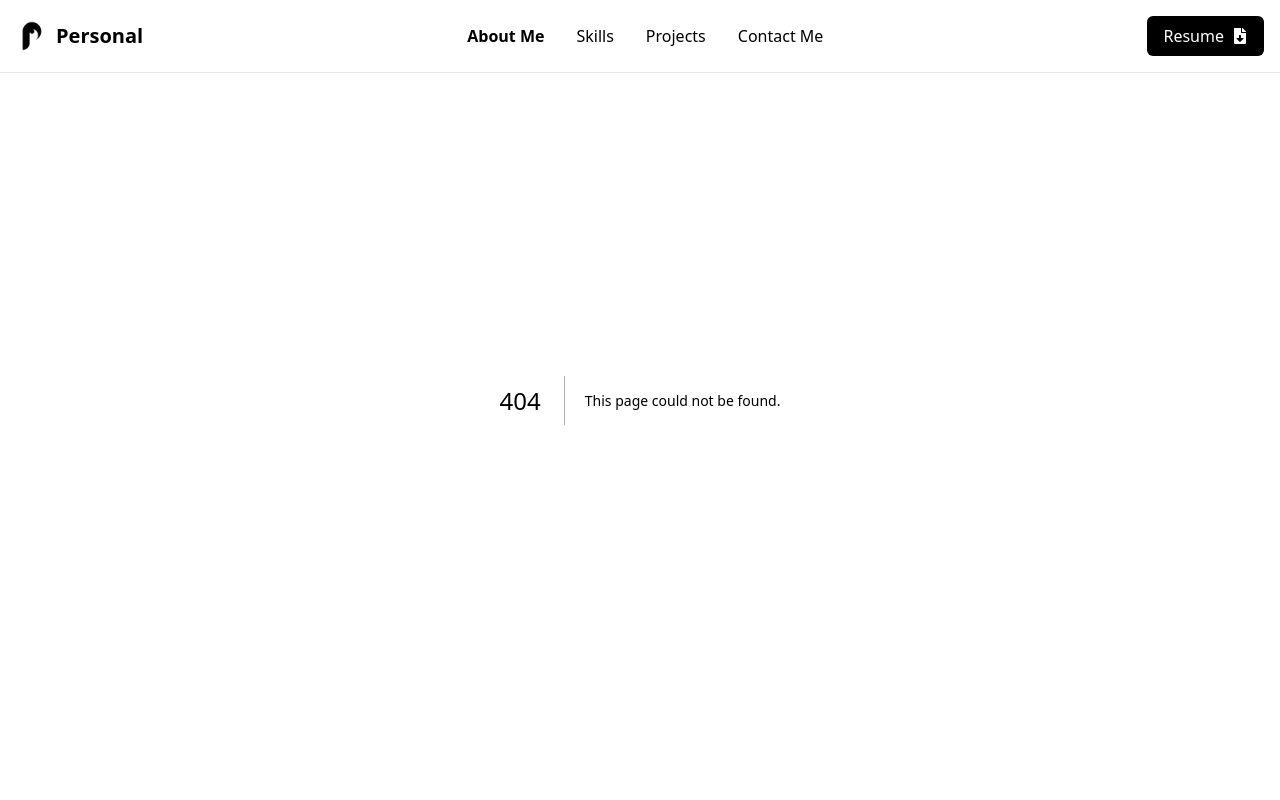
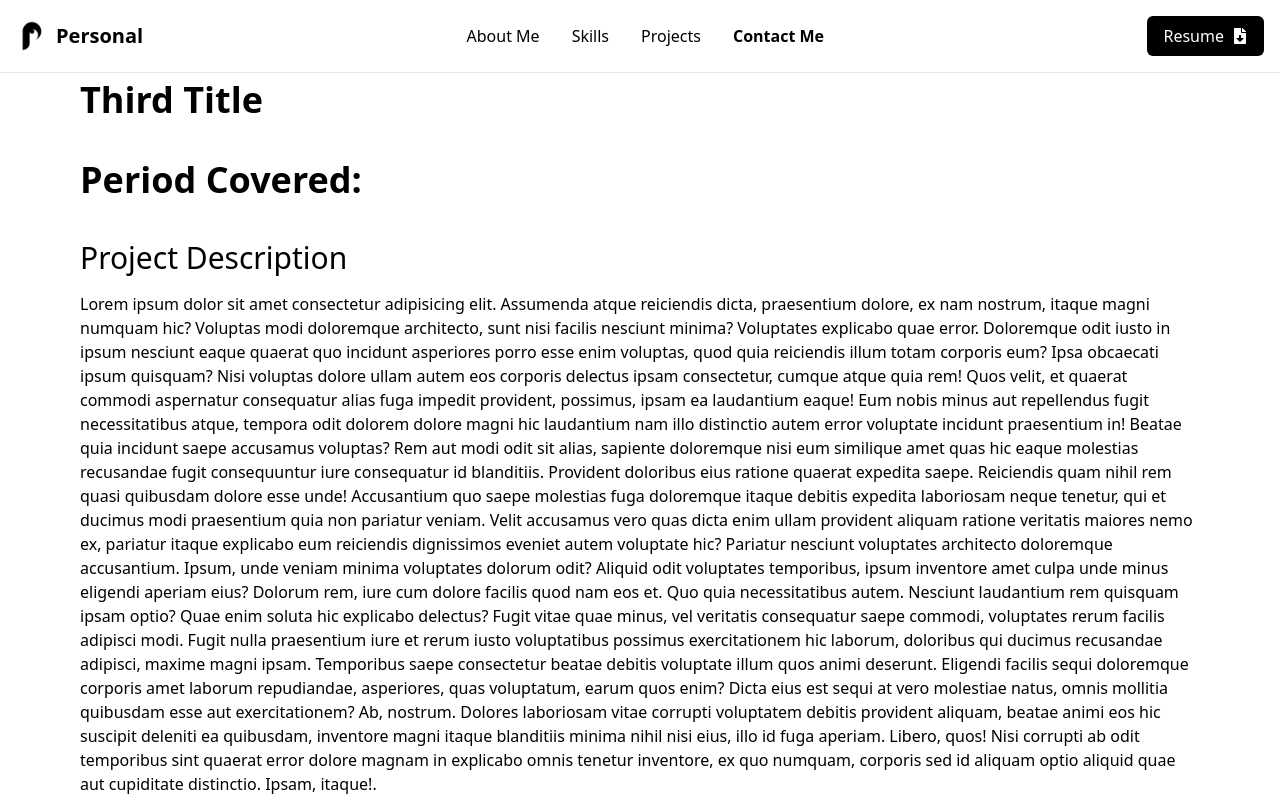
Before and after one commit to MuhammadTaha-khan/port_folio, a Next.js app: page /Descthird in a window 1280 px wide. Before the commit this address had no page. Shown: the top 800 px of the page. Built offline with nearby package versions, Linux system fonts and the light colour scheme.

Commit message:
Fix ESLint issues

```diff
--- /dev/null
+++ b/src/app/Descfirst/layout.tsx
@@ -0,0 +1,15 @@
+import React, { ReactNode } from "react";
+
+interface LayoutProps {
+  children: ReactNode;
+}
+
+const Layout: React.FC<LayoutProps> = ({ children }) => {
+  return (
+      <div>
+        <main>{children}</main>
+      </div>
+  );
+};
+
+export default Layout;
--- /dev/null
+++ b/src/app/Descfirst/page.tsx
@@ -0,0 +1,28 @@
+import React from 'react';
+
+const desc:React.FC = () => {
+    return(
+        <div>
+            <div className='flex flex-col text-start mx-20 mt-20 '>
+                <h1 className='text-4xl font-bold mb-10'>First Title</h1>
+                <h1 className='text-4xl font-bold mb-10'>Period Covered:</h1>
+                {/* <h1 className='text-4xl font-bold mb-10'>Period Covered: <span className='text-4xl font-normal'>From</span> <span className='font-semibold'>01.10.2013 </span> <span className='text-4xl font-normal'>To</span> <span className='font-semibold'> 01.10.2017 </span></h1> */}
+                <h1 className='text-3xl mb-4'>Project Description</h1>
+                <p className='mx-0 text-start ' >Lorem ipsum dolor sit amet consectetur adipisicing elit. Assumenda atque reiciendis dicta, praesentium dolore, ex nam nostrum, itaque magni numquam hic? Voluptas modi doloremque architecto, sunt nisi facilis nesciunt minima?
+                Voluptates explicabo quae error. Doloremque odit iusto in ipsum nesciunt eaque quaerat quo incidunt asperiores porro esse enim voluptas, quod quia reiciendis illum totam corporis eum? Ipsa obcaecati ipsum quisquam?
+                Nisi voluptas dolore ullam autem eos corporis delectus ipsam consectetur, cumque atque quia rem! Quos velit, et quaerat commodi aspernatur consequatur alias fuga impedit provident, possimus, ipsam ea laudantium eaque!
+                Eum nobis minus aut repellendus fugit necessitatibus atque, tempora odit dolorem dolore magni hic laudantium nam illo distinctio autem error voluptate incidunt praesentium in! Beatae quia incidunt saepe accusamus voluptas?
+                Rem aut modi odit sit alias, sapiente doloremque nisi eum similique amet quas hic eaque molestias recusandae fugit consequuntur iure consequatur id blanditiis. Provident doloribus eius ratione quaerat expedita saepe.
+                Reiciendis quam nihil rem quasi quibusdam dolore esse unde! Accusantium quo saepe molestias fuga doloremque itaque debitis expedita laboriosam neque tenetur, qui et ducimus modi praesentium quia non pariatur veniam.
+                Velit accusamus vero quas dicta enim ullam provident aliquam ratione veritatis maiores nemo ex, pariatur itaque explicabo eum reiciendis dignissimos eveniet autem voluptate hic? Pariatur nesciunt voluptates architecto doloremque accusantium.
+                Ipsum, unde veniam minima voluptates dolorum odit? Aliquid odit voluptates temporibus, ipsum inventore amet culpa unde minus eligendi aperiam eius? Dolorum rem, iure cum dolore facilis quod nam eos et.
+                Quo quia necessitatibus autem. Nesciunt laudantium rem quisquam ipsam optio? Quae enim soluta hic explicabo delectus? Fugit vitae quae minus, vel veritatis consequatur saepe commodi, voluptates rerum facilis adipisci modi.
+                Fugit nulla praesentium iure et rerum iusto voluptatibus possimus exercitationem hic laborum, doloribus qui ducimus recusandae adipisci, maxime magni ipsam. Temporibus saepe consectetur beatae debitis voluptate illum quos animi deserunt.
+                Eligendi facilis sequi doloremque corporis amet laborum repudiandae, asperiores, quas voluptatum, earum quos enim? Dicta eius est sequi at vero molestiae natus, omnis mollitia quibusdam esse aut exercitationem? Ab, nostrum.
+                Dolores laboriosam vitae corrupti voluptatem debitis provident aliquam, beatae animi eos hic suscipit deleniti ea quibusdam, inventore magni itaque blanditiis minima nihil nisi eius, illo id fuga aperiam. Libero, quos!
+                Nisi corrupti ab odit temporibus sint quaerat error dolore magnam in explicabo omnis tenetur inventore, ex quo numquam, corporis sed id aliquam optio aliquid quae aut cupiditate distinctio. Ipsam, itaque!.</p>
+            </div>
+        </div>
+    );
+};
+export default desc;
--- /dev/null
+++ b/src/app/Descsecond/layout.tsx
@@ -0,0 +1,15 @@
+import React, { ReactNode } from "react";
+
+interface LayoutProps {
+  children: ReactNode;
+}
+
+const Layout: React.FC<LayoutProps> = ({ children }) => {
+  return (
+      <div>
+        <main>{children}</main>
+      </div>
+  );
+};
+
+export default Layout;
--- a/src/app/components/Descproject.tsx
+++ b/src/app/Descsecond/page.tsx
@@ -4,7 +4,7 @@ const desc:React.FC = () => {
     return(
         <div>
             <div className='flex flex-col text-start mx-20 mt-20 '>
-                <h1 className='text-4xl font-bold mb-10'>Project Title</h1>
+                <h1 className='text-4xl font-bold mb-10'>Second Title</h1>
                 <h1 className='text-4xl font-bold mb-10'>Period Covered:</h1>
                 {/* <h1 className='text-4xl font-bold mb-10'>Period Covered: <span className='text-4xl font-normal'>From</span> <span className='font-semibold'>01.10.2013 </span> <span className='text-4xl font-normal'>To</span> <span className='font-semibold'> 01.10.2017 </span></h1> */}
                 <h1 className='text-3xl mb-4'>Project Description</h1>
@@ -21,7 +21,6 @@ const desc:React.FC = () => {
                 Eligendi facilis sequi doloremque corporis amet laborum repudiandae, asperiores, quas voluptatum, earum quos enim? Dicta eius est sequi at vero molestiae natus, omnis mollitia quibusdam esse aut exercitationem? Ab, nostrum.
                 Dolores laboriosam vitae corrupti voluptatem debitis provident aliquam, beatae animi eos hic suscipit deleniti ea quibusdam, inventore magni itaque blanditiis minima nihil nisi eius, illo id fuga aperiam. Libero, quos!
                 Nisi corrupti ab odit temporibus sint quaerat error dolore magnam in explicabo omnis tenetur inventore, ex quo numquam, corporis sed id aliquam optio aliquid quae aut cupiditate distinctio. Ipsam, itaque!.</p>
-
             </div>
         </div>
     );
--- /dev/null
+++ b/src/app/Descthird/layout.tsx
@@ -0,0 +1,15 @@
+import React, { ReactNode } from "react";
+
+interface LayoutProps {
+  children: ReactNode;
+}
+
+const Layout: React.FC<LayoutProps> = ({ children }) => {
+  return (
+      <div>
+        <main>{children}</main>
+      </div>
+  );
+};
+
+export default Layout;
--- /dev/null
+++ b/src/app/Descthird/page.tsx
@@ -0,0 +1,28 @@
+import React from 'react';
+
+const page:React.FC = () => {
+    return(
+        <div>
+            <div className='flex flex-col text-start mx-20 mt-20 '>
+                <h1 className='text-4xl font-bold mb-10'>Third Title</h1>
+                <h1 className='text-4xl font-bold mb-10'>Period Covered:</h1>
+                {/* <h1 className='text-4xl font-bold mb-10'>Period Covered: <span className='text-4xl font-normal'>From</span> <span className='font-semibold'>01.10.2013 </span> <span className='text-4xl font-normal'>To</span> <span className='font-semibold'> 01.10.2017 </span></h1> */}
+                <h1 className='text-3xl mb-4'>Project Description</h1>
+                <p className='mx-0 text-start ' >Lorem ipsum dolor sit amet consectetur adipisicing elit. Assumenda atque reiciendis dicta, praesentium dolore, ex nam nostrum, itaque magni numquam hic? Voluptas modi doloremque architecto, sunt nisi facilis nesciunt minima?
+                Voluptates explicabo quae error. Doloremque odit iusto in ipsum nesciunt eaque quaerat quo incidunt asperiores porro esse enim voluptas, quod quia reiciendis illum totam corporis eum? Ipsa obcaecati ipsum quisquam?
+                Nisi voluptas dolore ullam autem eos corporis delectus ipsam consectetur, cumque atque quia rem! Quos velit, et quaerat commodi aspernatur consequatur alias fuga impedit provident, possimus, ipsam ea laudantium eaque!
+                Eum nobis minus aut repellendus fugit necessitatibus atque, tempora odit dolorem dolore magni hic laudantium nam illo distinctio autem error voluptate incidunt praesentium in! Beatae quia incidunt saepe accusamus voluptas?
+                Rem aut modi odit sit alias, sapiente doloremque nisi eum similique amet quas hic eaque molestias recusandae fugit consequuntur iure consequatur id blanditiis. Provident doloribus eius ratione quaerat expedita saepe.
+                Reiciendis quam nihil rem quasi quibusdam dolore esse unde! Accusantium quo saepe molestias fuga doloremque itaque debitis expedita laboriosam neque tenetur, qui et ducimus modi praesentium quia non pariatur veniam.
+                Velit accusamus vero quas dicta enim ullam provident aliquam ratione veritatis maiores nemo ex, pariatur itaque explicabo eum reiciendis dignissimos eveniet autem voluptate hic? Pariatur nesciunt voluptates architecto doloremque accusantium.
+                Ipsum, unde veniam minima voluptates dolorum odit? Aliquid odit voluptates temporibus, ipsum inventore amet culpa unde minus eligendi aperiam eius? Dolorum rem, iure cum dolore facilis quod nam eos et.
+                Quo quia necessitatibus autem. Nesciunt laudantium rem quisquam ipsam optio? Quae enim soluta hic explicabo delectus? Fugit vitae quae minus, vel veritatis consequatur saepe commodi, voluptates rerum facilis adipisci modi.
+                Fugit nulla praesentium iure et rerum iusto voluptatibus possimus exercitationem hic laborum, doloribus qui ducimus recusandae adipisci, maxime magni ipsam. Temporibus saepe consectetur beatae debitis voluptate illum quos animi deserunt.
+                Eligendi facilis sequi doloremque corporis amet laborum repudiandae, asperiores, quas voluptatum, earum quos enim? Dicta eius est sequi at vero molestiae natus, omnis mollitia quibusdam esse aut exercitationem? Ab, nostrum.
+                Dolores laboriosam vitae corrupti voluptatem debitis provident aliquam, beatae animi eos hic suscipit deleniti ea quibusdam, inventore magni itaque blanditiis minima nihil nisi eius, illo id fuga aperiam. Libero, quos!
+                Nisi corrupti ab odit temporibus sint quaerat error dolore magnam in explicabo omnis tenetur inventore, ex quo numquam, corporis sed id aliquam optio aliquid quae aut cupiditate distinctio. Ipsam, itaque!.</p>
+            </div>
+        </div>
+    );
+};
+export default page;
--- a/src/app/components/Myprojects.tsx
+++ b/src/app/components/Myprojects.tsx
@@ -1,66 +1,80 @@
-import React from 'react'
-import projImage1 from "../../../public/project-images/projimg1.png"
-import projImage2 from "../../../public/project-images/projimg2.png"
-import projImage3 from "../../../public/project-images/projimg3.png"
-import Image, { StaticImageData } from 'next/image'
+import React from "react";
+import projImage1 from "../../../public/project-images/projimg1.png";
+import projImage2 from "../../../public/project-images/projimg2.png";
+import projImage3 from "../../../public/project-images/projimg3.png";
+import Image, { StaticImageData } from "next/image";
 import { FiExternalLink } from "react-icons/fi";
+import Link from "next/link";
 
 interface Project {
-    id: number,
-    title: string,
-    description: string,
-    imageUrl: string | StaticImageData,
+  id: number;
+  title: string;
+  description: string;
+  imageUrl: string | StaticImageData;
+  goto: string;
 }
 
 const projects: Project[] = [
   {
     id: 1,
     title: "Crypto Screener Application",
-        description: "I'm Evren Shah Lorem Ipsum is simply dummy text of the printing and typesetting industry. Lorem Ipsum has been the industry's standard dummy text ever since the 1500s, when an unknown printer took a galley of type and scrambled it to make a type specimen book.",
+    description:
+      "I'm Evren Shah Lorem Ipsum is simply dummy text of the printing and typesetting industry. Lorem Ipsum has been the industry's standard dummy text ever since the 1500s, when an unknown printer took a galley of type and scrambled it to make a type specimen book.",
     imageUrl: projImage1,
+    goto: "/Descfirst",
   },
   {
     id: 2,
     title: "Freelance Marketplace Platform",
-        description: "This platform helps freelancers and clients connect easily for various projects. Built with React, Node, and MongoDB to ensure efficient performance and scalability.",
-        imageUrl: projImage2
+    description:
+      "This platform helps freelancers and clients connect easily for various projects. Built with React, Node, and MongoDB to ensure efficient performance and scalability.",
+    imageUrl: projImage2,
+    goto: "/Descsecond",
   },
   {
     id: 3,
     title: "Task Management Application",
-        description: "An application to manage daily tasks efficiently. It helps users create, assign, and track tasks in real-time, with notifications and analytics features.",
-        imageUrl: projImage3
-    }
-]
+    description:
+      "An application to manage daily tasks efficiently. It helps users create, assign, and track tasks in real-time, with notifications and analytics features.",
+    imageUrl: projImage3,
+    goto: "/Descthird",
+  },
+];
 
 const ProjectSection = () => {
   return (
-        <section id='projects'>
-        <div className='bg-black text-white pt-20 px-6 lg:px-24'>
-            <h2 className='text-4xl font-normal mb-16 text-center '>My <span className="text-white font-bold ">Projects</span></h2>
+    <section id="projects">
+      <div className="bg-black text-white pt-20 px-6 lg:px-24">
+        <h2 className="text-4xl font-normal mb-16 text-center ">
+          My <span className="text-white font-bold ">Projects</span>
+        </h2>
         {projects.map((project, index) => (
           <div
             key={project.id}
-                    className={`flex flex-col gap-10 ${index % 2 === 0 ? 'lg:flex-row' : 'lg:flex-row-reverse'} items-center mb-12 lg:mb-14`}
+            className={`flex flex-col gap-10 ${
+              index % 2 === 0 ? "lg:flex-row" : "lg:flex-row-reverse"
+            } items-center mb-12 lg:mb-14`}
           >
-                    <div className='lg:w-1/2 mb-6 lg:mb-0'>
+            <div className="lg:w-1/2 mb-6 lg:mb-0">
               <Image
                 src={project.imageUrl}
                 alt={project.title}
-                            className='rounded-lg shadow-lg w-full object-cover'
+                className="rounded-lg shadow-lg w-full object-cover"
               />
             </div>
-                    <div className='lg:w-1/2 px-4 flex flex-col '>
-                        <h3 className='text-5xl font-bold mb-6'> {`0${index + 1}`}</h3>
-                        <h3 className='text-3xl font-semibold mb-4' >{project.title}</h3>
-                        <p className='text-gray-400'>{project.description}</p>
-                        <FiExternalLink className='mt-3 text-lg cursor-pointer text-white ' />
+            <div className="lg:w-1/2 px-4 flex flex-col ">
+              <h3 className="text-5xl font-bold mb-6"> {`0${index + 1}`}</h3>
+              <h3 className="text-3xl font-semibold mb-4">{project.title}</h3>
+              <p className="text-gray-400">{project.description}</p>
+              <Link href={project.goto}>
+                <FiExternalLink className="mt-3 text-lg cursor-pointer text-white " />
+              </Link>
             </div>
           </div>
         ))}
       </div>
     </section>
-    )
-}
+  );
+};
 
-export default ProjectSection
+export default ProjectSection;
--- a/src/app/layout.tsx
+++ b/src/app/layout.tsx
@@ -1,6 +1,7 @@
 import './globals.css';
 import type { Metadata } from 'next';
 import Navbar from './components/Navbar';
+import Contact from './components/Contact';
 
 export const metadata: Metadata = {
   title: 'My Portfolio',
@@ -17,6 +18,7 @@ export default function RootLayout({
       <body>
         <Navbar />
         {children}
+        <Contact/>
       </body>
     </html>
   );
--- a/src/app/page.tsx
+++ b/src/app/page.tsx
@@ -1,26 +1,24 @@
 import AboutMe from './components/Aboutme';
-import ContactForm from './components/Contact';
+// import ContactForm from './components/Contact';
 import Experience from './components/Experience';
 import Hero from './components/hero';
 import ProjectSection from './components/Myprojects';
 import Skills from './components/Skills';
 import Testimonials from './components/Testimonial';
 import Vediosr from './components/Vediosr';
-import Descproject from './components/Descproject';
 
 export default function Home() {
   return (
     <main>
 
       <Hero />
-      <Descproject/>
       <Skills/>
       <Vediosr/>
       <Experience/>
       <AboutMe/>
       <Testimonials/>
       <ProjectSection/>
-      <ContactForm/>
+      {/* <ContactForm/> */}
     </main>
   );
 }
```
Lines whose indentation alone changed are shown as unchanged.
